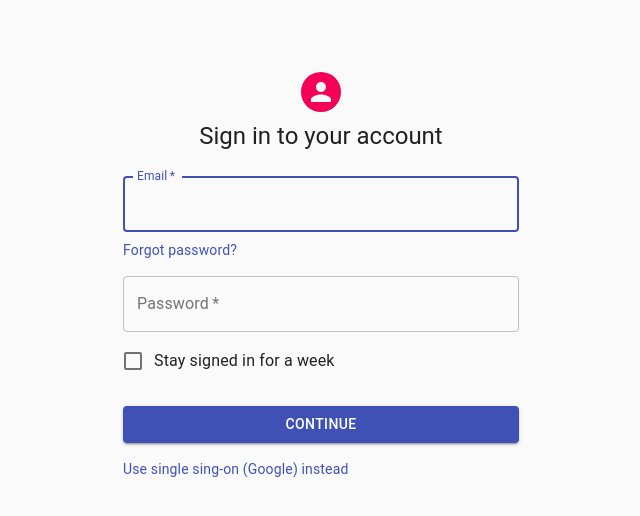
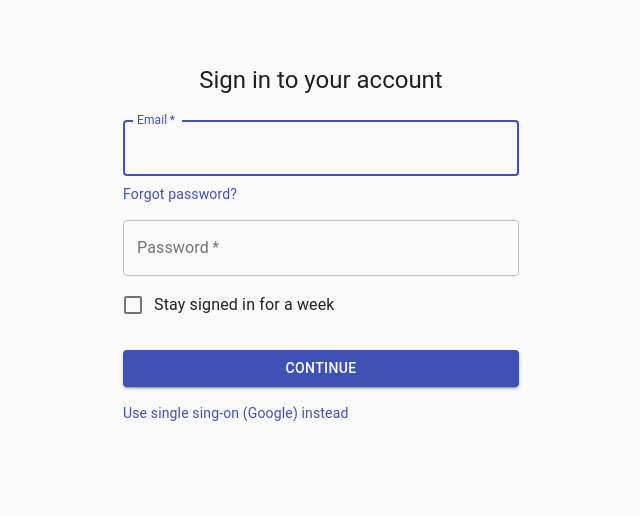
Before and after one commit to ninasavkina/1, a React (Create React App) app in the folder 2/: page / in a window 1280 px wide. Shown: the top 516 px of the page, without its empty margins (319-959 px from the left). Built offline with nearby package versions, Linux system fonts and the light colour scheme.

Commit message:
add cursor="pointer"

```diff
--- a/2/src/App.js
+++ b/2/src/App.js
@@ -19,12 +19,8 @@ const useStyles = makeStyles((theme) => ({
         flexDirection: 'column',
         alignItems: 'center',
     },
-    avatar: {
-        margin: theme.spacing(1),
-        backgroundColor: theme.palette.secondary.main,
-    },
     form: {
-        width: '100%', // Fix IE 11 issue.
+        width: '100%',
         marginTop: theme.spacing(1),
     },
     submit: {
@@ -39,10 +35,7 @@ export default function SignIn() {
         <Container component="main" maxWidth="xs">
             <CssBaseline />
             <div className={classes.paper}>
-                <Avatar className={classes.avatar}>
-
-                </Avatar>
-                <Typography component="h1" variant="h5">
+                <Typography component="h1" variant="h5" cursor="pointer">
                     Sign in to your account
                 </Typography>
                 <form className={classes.form} noValidate>
@@ -56,6 +49,7 @@ export default function SignIn() {
                         name="email"
                         autoComplete="email"
                         autoFocus
+
                     />
 
                     <Grid item xs>
@@ -66,6 +60,7 @@ export default function SignIn() {
 
                     <TextField
                         variant="outlined"
+                        cursor="pointer"
                         margin="normal"
                         required
                         fullWidth
@@ -88,6 +83,7 @@ export default function SignIn() {
                         className={classes.submit}
                         href="https://www.facebook.com"
                         target="_blank"
+                        cursor="pointer"
                     >
                         Continue
                     </Button>
```
